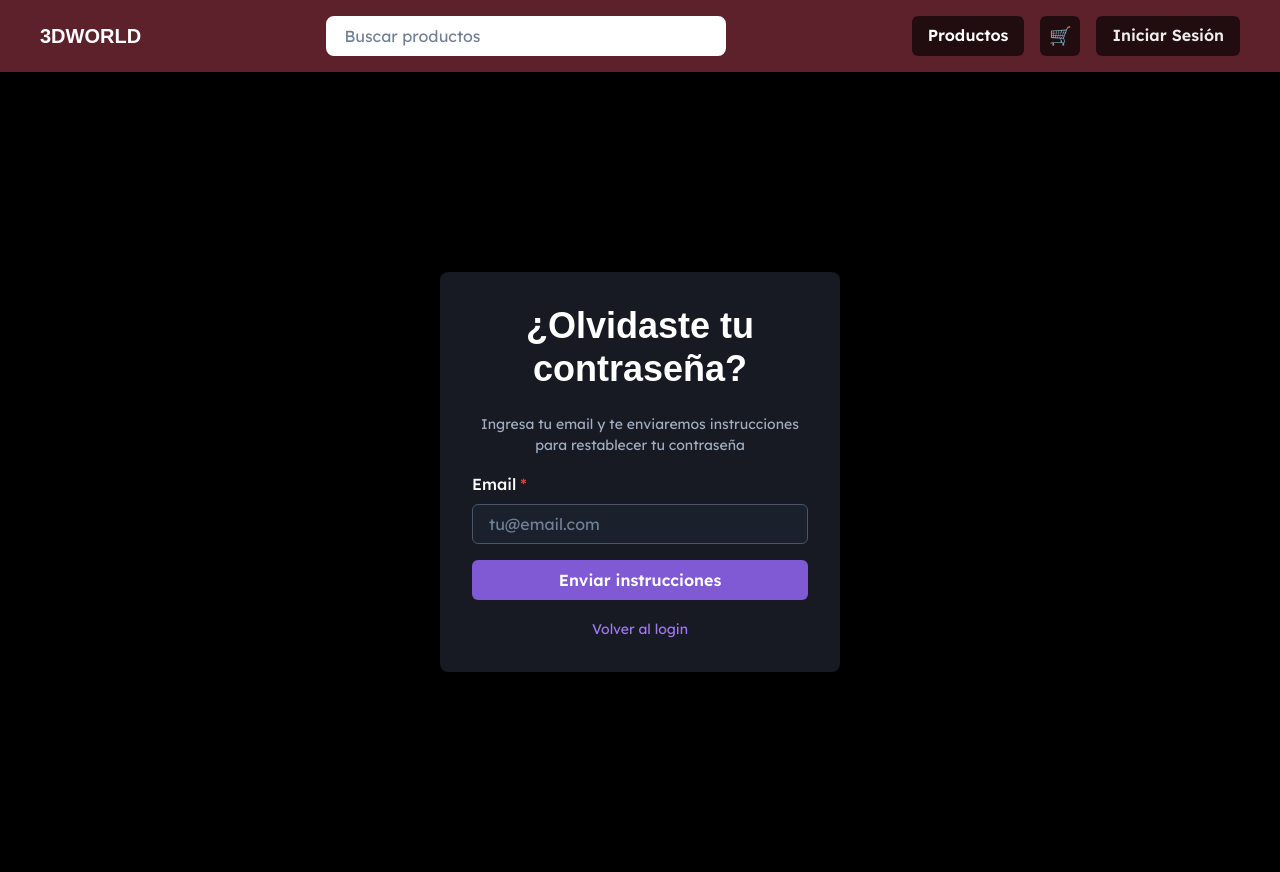
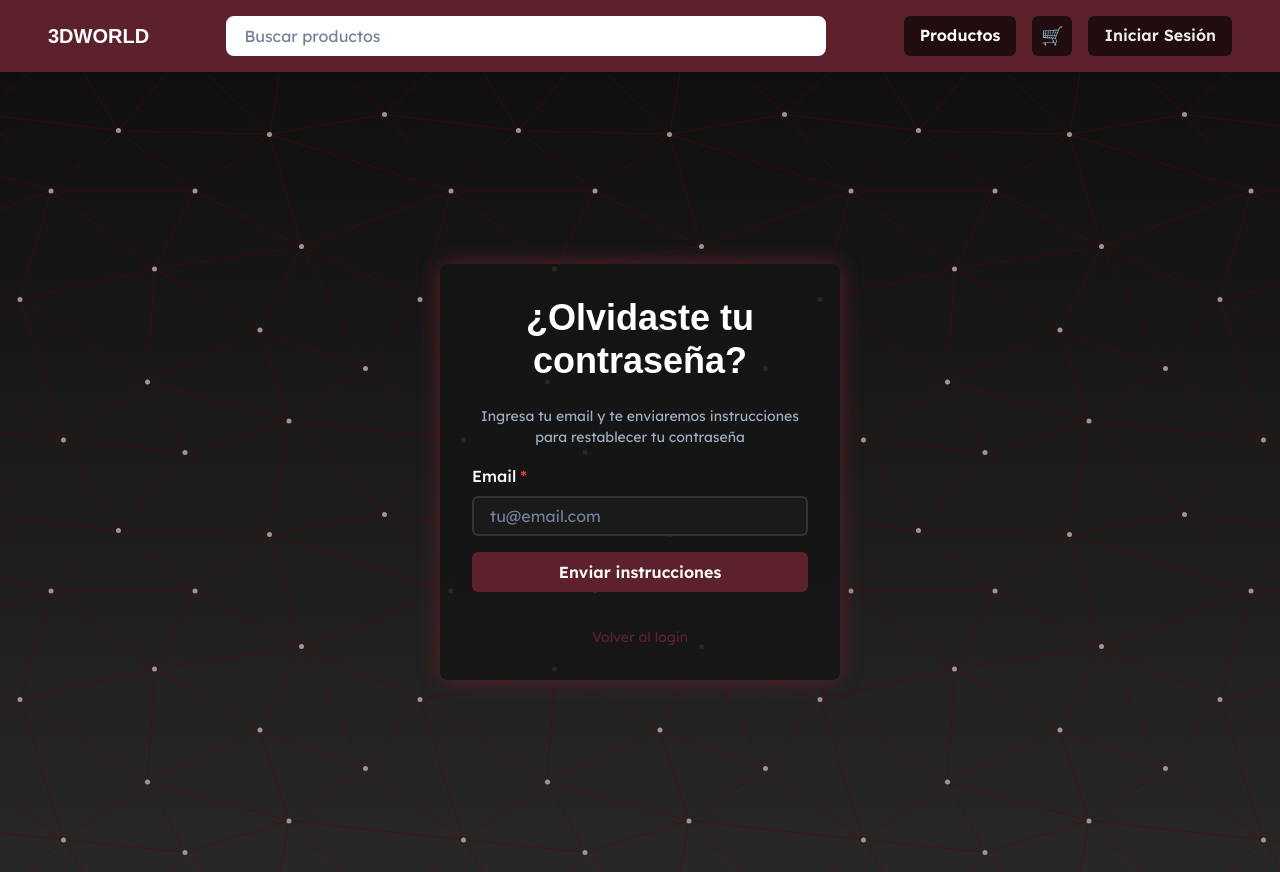
Before and after one commit to DRACKM10/3Dworld2, a Next.js app in the folder frontend/: page /forgot-password in a window 1280 px wide. Built offline with nearby package versions, Linux system fonts and the light colour scheme.

Commit message:
Mejoras frontend

```diff
--- a/frontend/src/app/forgot-password/page.js
+++ b/frontend/src/app/forgot-password/page.js
@@ -70,16 +70,16 @@ export default function ForgotPassword() {
       display="flex"
       alignItems="center"
       justifyContent="center"
-      bg="black"
+
       p={4}
     >
       <Box
         maxW="400px"
         w="100%"
-        bg="gray.900"
+        bg="rgba(20, 20, 20, 0.85)"
         p={8}
         borderRadius="lg"
-        boxShadow="xl"
+        boxShadow="0 0 20px #5c212b"
       >
         <Heading color="white" mb={6} textAlign="center">
           ¿Olvidaste tu contraseña?
@@ -99,24 +99,36 @@ export default function ForgotPassword() {
                   value={email}
                   onChange={(e) => setEmail(e.target.value)}
                   placeholder="tu@email.com"
-                  bg="gray.800"
+                  bg="#1A1A1A"
+                  _placeholder={{ color: "gray.500" }}
                   color="white"
-                  border="1px solid"
-                  borderColor="gray.600"
+                  border="2px solid #333333"
+                  _focus={{
+                      borderColor: "#5c212b",
+                      oxShadow: "0 0 10px #5c212b",
+                   }}
                 />
               </FormControl>
 
               <Button
                 type="submit"
-                colorScheme="purple"
+                color="white"
+                bg="#5c212b"
                 width="100%"
                 isLoading={isLoading}
+                _hover={{
+                  bg: "#333333",
+                  transform: "scale(1.02)",
+                }}
+                transition="all 0.2s"
+                mb={4}
+                loadingText="Enviando..."
               >
                 Enviar instrucciones
               </Button>
 
               <Link href="/login" passHref>
-                <ChakraLink color="purple.400" fontSize="sm">
+                <ChakraLink color="#5c212b" fontSize="sm">
                   Volver al login
                 </ChakraLink>
               </Link>
@@ -131,7 +143,7 @@ export default function ForgotPassword() {
               Revisa tu bandeja de entrada y carpeta de spam
             </Text>
             <Link href="/login" passHref>
-              <ChakraLink color="purple.400">
+              <ChakraLink color="#5c212b" fontSize="sm">
                 Volver al login
               </ChakraLink>
             </Link>
--- a/frontend/src/app/log-in/page.js
+++ b/frontend/src/app/log-in/page.js
@@ -185,7 +185,7 @@ setTimeout(() => {
       display="flex"
       alignItems="center"
       justifyContent="center"
-      bg="black"
+
       color="white"
     >
       <Box
@@ -266,7 +266,7 @@ setTimeout(() => {
 
           <Box textAlign="right" mb={4}>
             <Link href="/forgot-password" passHref>
-              <ChakraLink color="purple.400" fontSize="sm" _hover={{ textDecoration: "underline" }}>
+              <ChakraLink color="#5c212b" fontSize="sm" _hover={{ textDecoration: "underline" }}>
                 ¿Olvidaste tu contraseña?
               </ChakraLink>
             </Link>
--- a/frontend/src/app/page.js
+++ b/frontend/src/app/page.js
@@ -27,7 +27,6 @@ export default function Home() {
   return (
     <Box
       p={4}
-      bg="black"
       maxW="1200px"
       mx="auto"
       position="relative"
--- a/frontend/src/app/productos/page.js
+++ b/frontend/src/app/productos/page.js
@@ -106,7 +106,7 @@ export default function Products() {
       maxW="1200px"
       mx="auto"
       minHeight="100vh"
-      bg="black"
+
     >
       <Flex justify="space-between" align="center" mb={6} flexWrap="wrap" gap={4}>
         <Heading
--- a/frontend/src/app/registro/page.js
+++ b/frontend/src/app/registro/page.js
@@ -93,7 +93,7 @@ export default function RegisterPage() {
       display="flex"
       alignItems="center"
       justifyContent="center"
-      bgGradient="linear(to-b, #0F0F0F, #2E2E2E)"
+
       color="#EDEDED"
     >
       <Box
--- a/frontend/src/components/ProductCard.js
+++ b/frontend/src/components/ProductCard.js
@@ -58,7 +58,7 @@ export default function ProductCard({ product, onEdit, onDelete }) {
       borderRadius="lg"
       overflow="hidden"
       p={4}
-      bg="#5c212b1c"
+      bg="#1818189f"
       boxShadow="md"
       position="relative"
       _hover={{
--- a/frontend/src/components/header.js
+++ b/frontend/src/components/header.js
@@ -113,7 +113,7 @@ export default function Header() {
     <Box
       as="header"
       p={4}
-      bgGradient="linear(to-r, #5c212b, #5c212b)"
+      bgGradient="linear(to-r, #5c212bff, #5c212b )"
       color="#EDEDED"
       boxShadow="md"
       position="sticky"
@@ -121,14 +121,15 @@ export default function Header() {
       zIndex={1000}
     >
       <Flex
-        maxW="1200px"
-        mx="auto"
+        w="100%"
+        px={{ base: 4, md: 8 }}
         justify="space-between"
         align="center"
         flexWrap="wrap"
         gap={3}
       >
         {/* 🔹 Logo */}
+
         <Link href="/" style={{ textDecoration: "none" }}>
           <Heading
             size="md"
@@ -140,10 +141,12 @@ export default function Header() {
           </Heading>
         </Link>
 
+
         {/* 🔹 Buscador */}
         <Input
           placeholder="Buscar productos"
-          maxW="400px"
+          flex="1"
+          maxW={{ base: "100%", md: "600px" }}
           bg="white"
           color="black"
           borderRadius="lg"
```
Also changed, not shown: frontend/src/app/layout.js (+12 -1 lines), frontend/src/app/perfil/page.js (+6 -5 lines), frontend/src/app/productos/[id]/page.js (+6 -4 lines), frontend/src/app/reset-password/page.js (+18 -9 lines).
